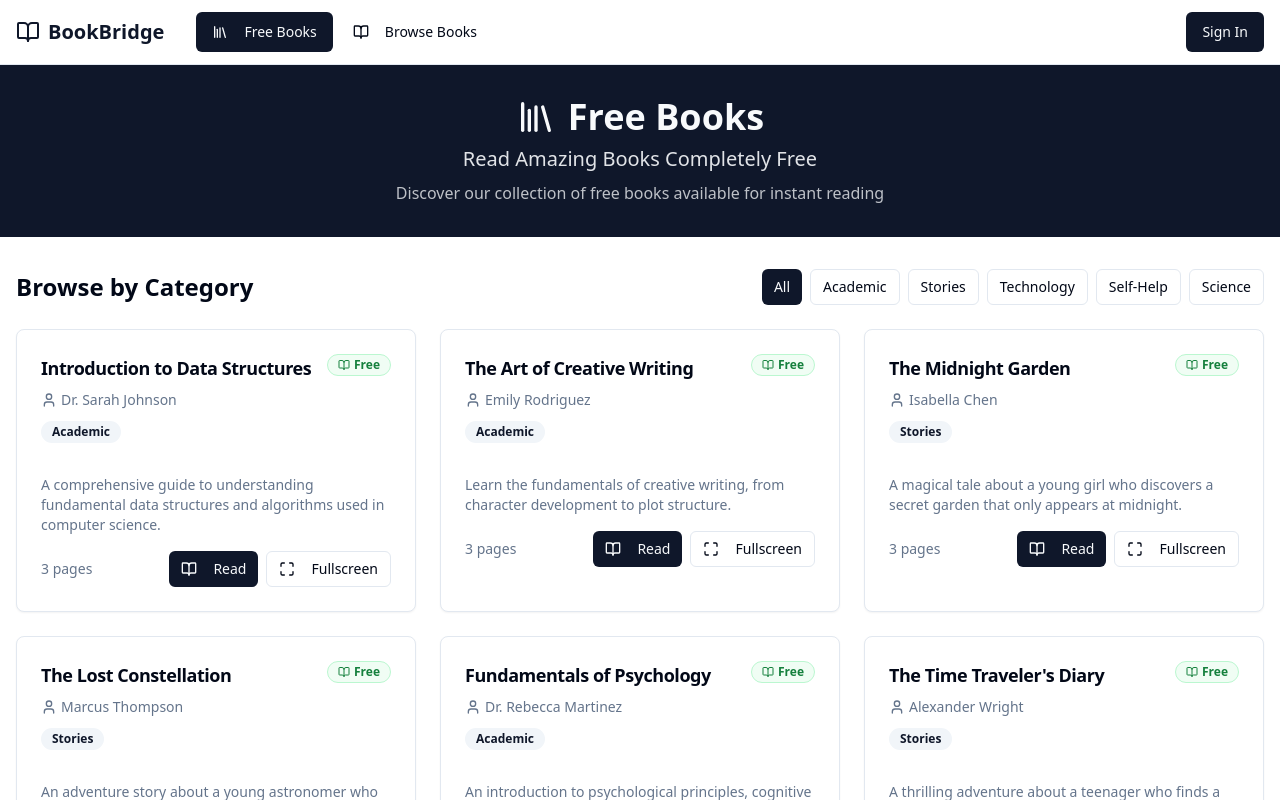
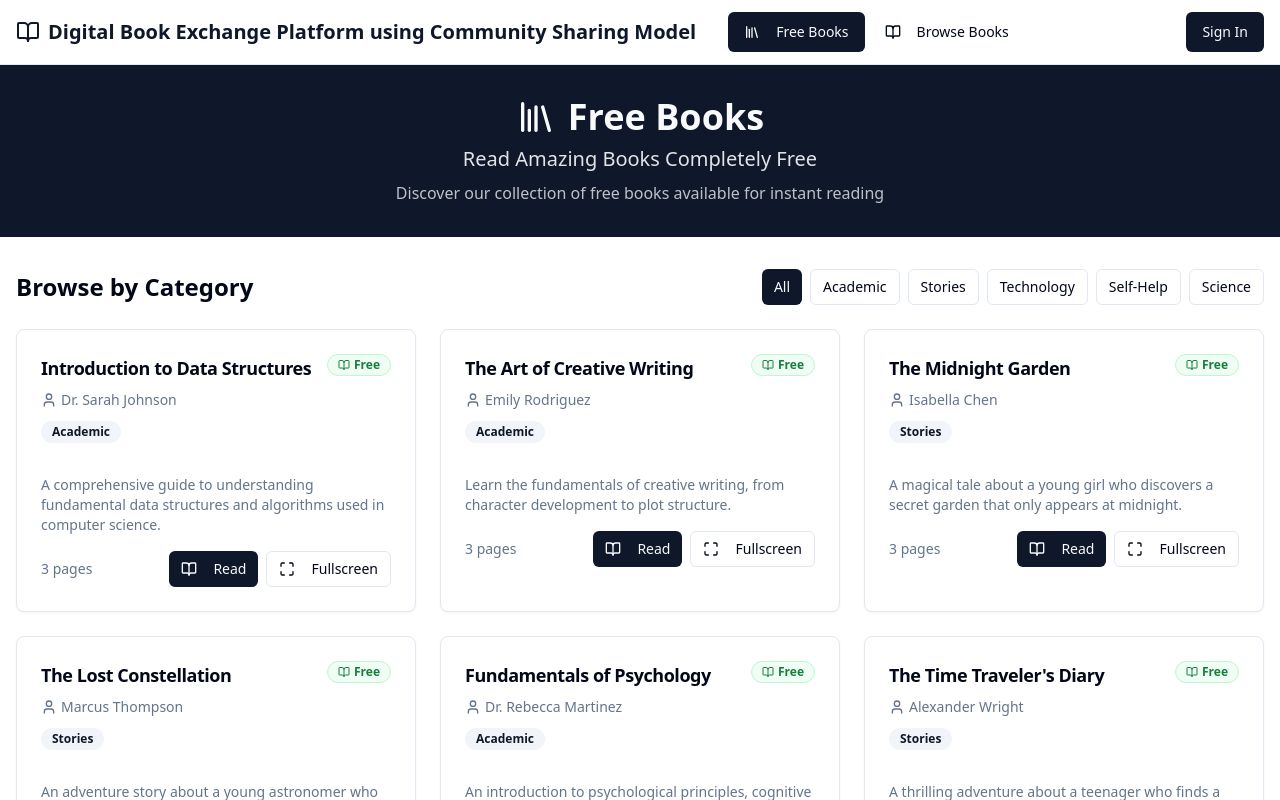
Before and after one commit to jhansigoday/_Book_Bridge, a React (Vite) app: page / in a window 1280 px wide. Shown: the top 800 px of the page. Built offline with nearby package versions, Linux system fonts and the light colour scheme.

Commit message:
Update main heading
Updated the main heading from "Bookbridge" to "Digital Book Exchange Platform using Community Sharing Model" across the website.

```diff
--- a/src/components/Navbar.tsx
+++ b/src/components/Navbar.tsx
@@ -200,7 +200,7 @@ export const Navbar: React.FC<NavbarProps> = ({ currentPage, onPageChange }) =>
                 className="flex items-center space-x-2 text-xl font-bold text-primary"
               >
                 <BookOpen className="h-6 w-6" />
-                <span>BookBridge</span>
+                <span>Digital Book Exchange Platform using Community Sharing Model</span>
               </button>
 
               <div className="hidden md:flex space-x-1">
```
